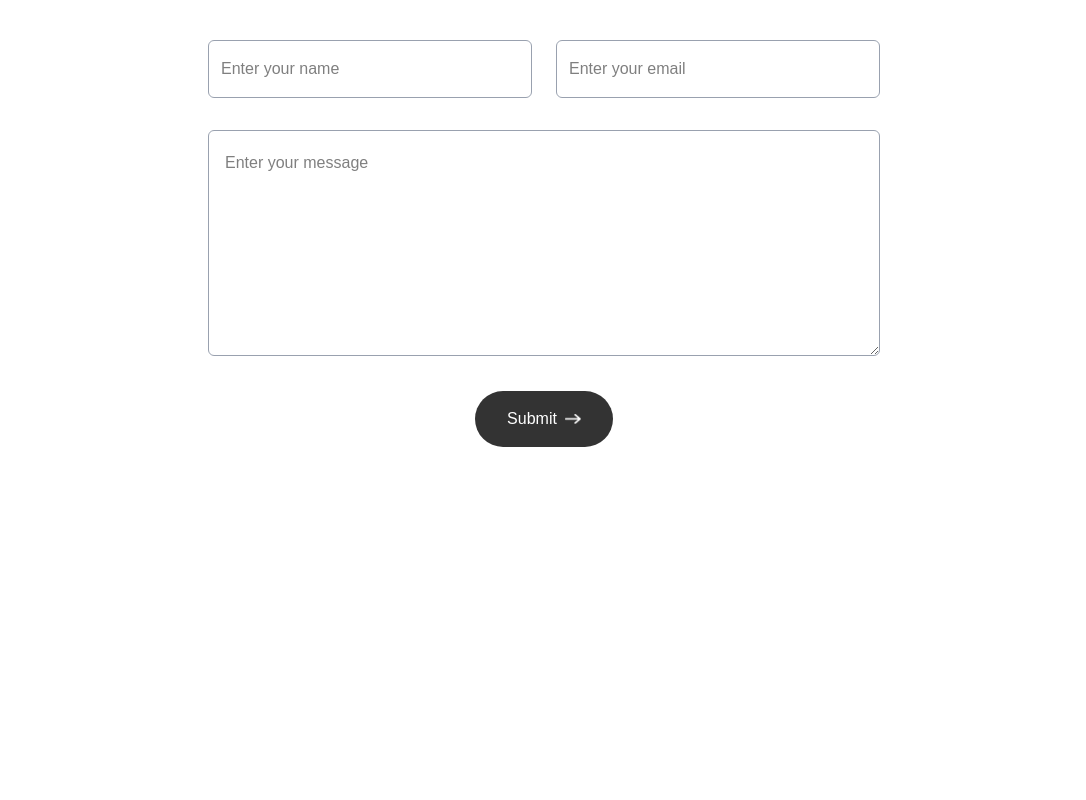
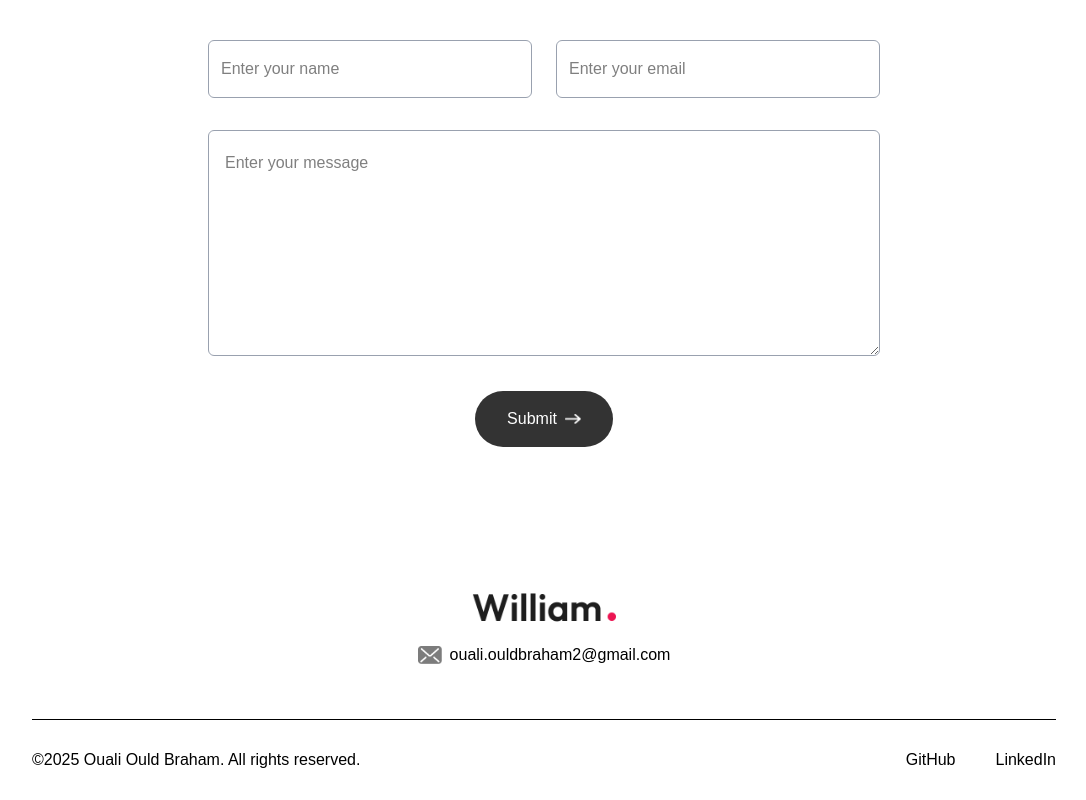
Before and after one commit to ouali99/portfolio, a Next.js app: page / in a window 1280 px wide. Shown: the part 3609-4409 px from the top of the page, without its empty margins (96-1182 px from the left). Before the commit the page ends 4112 px from the top, so only its background shows below. Built offline with nearby package versions, Linux system fonts and the light colour scheme; a web font is replaced by a local one.

Commit message:
add footer section

```diff
--- /dev/null
+++ b/app/components/Footer.jsx
@@ -0,0 +1,28 @@
+import { assets } from '@/assets/assets'
+import Image from 'next/image'
+import React from 'react'
+
+const Footer = () => {
+  return (
+    <div className='mt-20'>
+        <div className='text-center'>
+            <Image src={assets.logo} alt="" className='w-36 m-auto mb-2'/>
+
+            <div className='w-max flex items-center gap-2 mx-auto'>
+                <Image src={assets.mail_icon} alt="" className='w-6'/>
+                ouali.ouldbraham2@gmail.com
+            </div>
+        </div>
+
+        <div className='text-center sm:flex items-center justify-between border-t bordet-gray-400 mx-[10%] mt-12 py-6'>
+            <p>©{new Date().getFullYear()} Ouali Ould Braham. All rights reserved.</p>
+            <ul className='flex items-center gap-10 justify-center mt-4 sm:mt-0'>
+                <li><a target='_blank' href="https://github.com/ouali99">GitHub</a></li>
+                <li><a target='_blank' href="www.linkedin.com/in/ouali-ould-braham-b2143631a">LinkedIn</a></li>
+            </ul>
+        </div>
+    </div>
+  )
+}
+
+export default Footer
--- a/app/page.js
+++ b/app/page.js
@@ -1,6 +1,7 @@
 "use client";
 import About from "./components/About";
 import Contact from "./components/Contact";
+import Footer from "./components/Footer";
 import Header from "./components/Header";
 import Navbar from "./components/Navbar";
 import Services from "./components/Services";
@@ -15,6 +16,7 @@
       <Services />
       <Work />
       <Contact />
+      <Footer />
     </>
   );
 }
```
